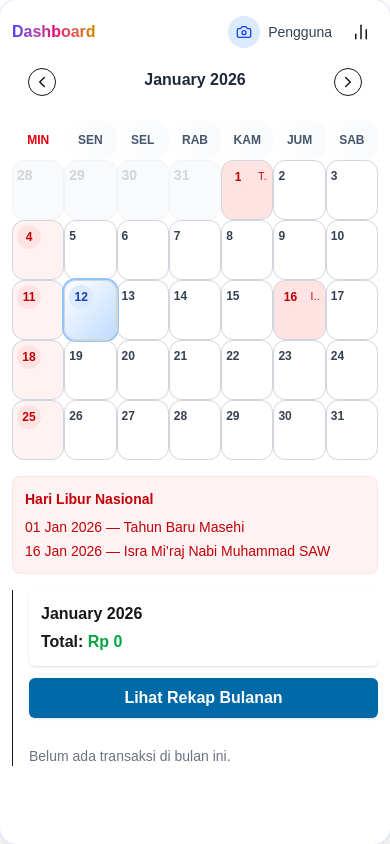
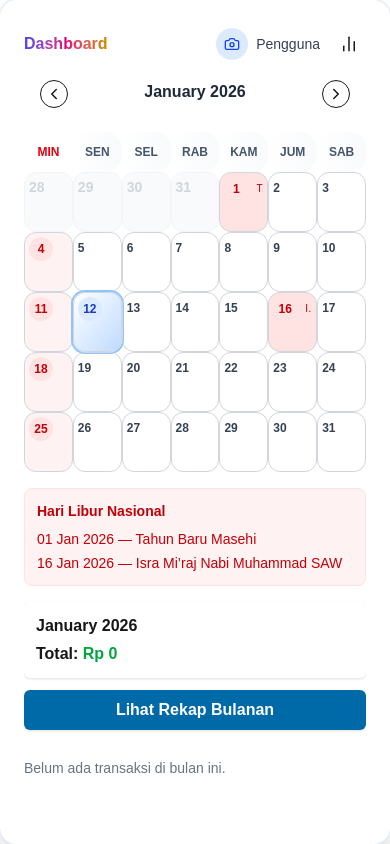
Before and after one commit to andriankusuma97/calender-nasional, a Next.js app: page / in a window 390 px wide. Built offline with nearby package versions, Linux system fonts and the light colour scheme.

Commit message:
fix: bug padding bottom and txt color

```diff
--- a/src/app/dashboard/FinanceDashboard.tsx
+++ b/src/app/dashboard/FinanceDashboard.tsx
@@ -169,7 +169,7 @@ export default function FinanceDashboard() {
   };
 
   return (
-    <div className="w-full md:w-[80%] h-screen hide-scrollbar mx-auto p-3 sm:p-6 rounded-2xl shadow-2xl relative ring-1 ring-indigo-100 overflow-hidden flex flex-col">
+    <div className="w-full md:w-[80%] h-screen hide-scrollbar mx-auto p-6 pb-8 rounded-2xl shadow-2xl relative ring-1 ring-indigo-100 overflow-hidden flex flex-col">
       <div className="flex items-center justify-between mb-4">
         <h1 className="text-base sm:text-lg md:text-xl font-extrabold text-transparent bg-clip-text bg-gradient-to-r from-indigo-600 via-pink-600 to-yellow-600">
           Dashboard
--- a/src/app/dashboard/TransactionListSidebar.tsx
+++ b/src/app/dashboard/TransactionListSidebar.tsx
@@ -41,12 +41,12 @@ export default function TransactionListSidebar({ transactions = [], currentMonth
   const displayMonth = currentMonth ?? new Date();
 
   return (
-    <aside className="w-full max-h-screen border-l pl-4">
+    <aside className="w-full max-h-screen sm:border-l sm:pl-4  pb-6">
       <div className=" bg-white pb-4">
         <div className="p-3 rounded-md   shadow-sm mb-3">
           <h3 className="text-md font-semibold mb-0">{format(displayMonth, "MMMM yyyy")}</h3>
           <div className="md:text-xl sm:text-md font-bold mt-1">
-            Total: <span className={monthTotal >= 0 ? "text-green-600" : "text-red-300"}>{monthTotal > 0 ? "+" : ""}Rp {Math.abs(monthTotal).toLocaleString("id-ID")}</span>
+            Total: <span className={monthTotal >= 0 ? "text-green-600" : "text-red-600"}>{monthTotal > 0 ? "+" : ""}Rp {Math.abs(monthTotal).toLocaleString("id-ID")}</span>
           </div>
         </div>
 
```
